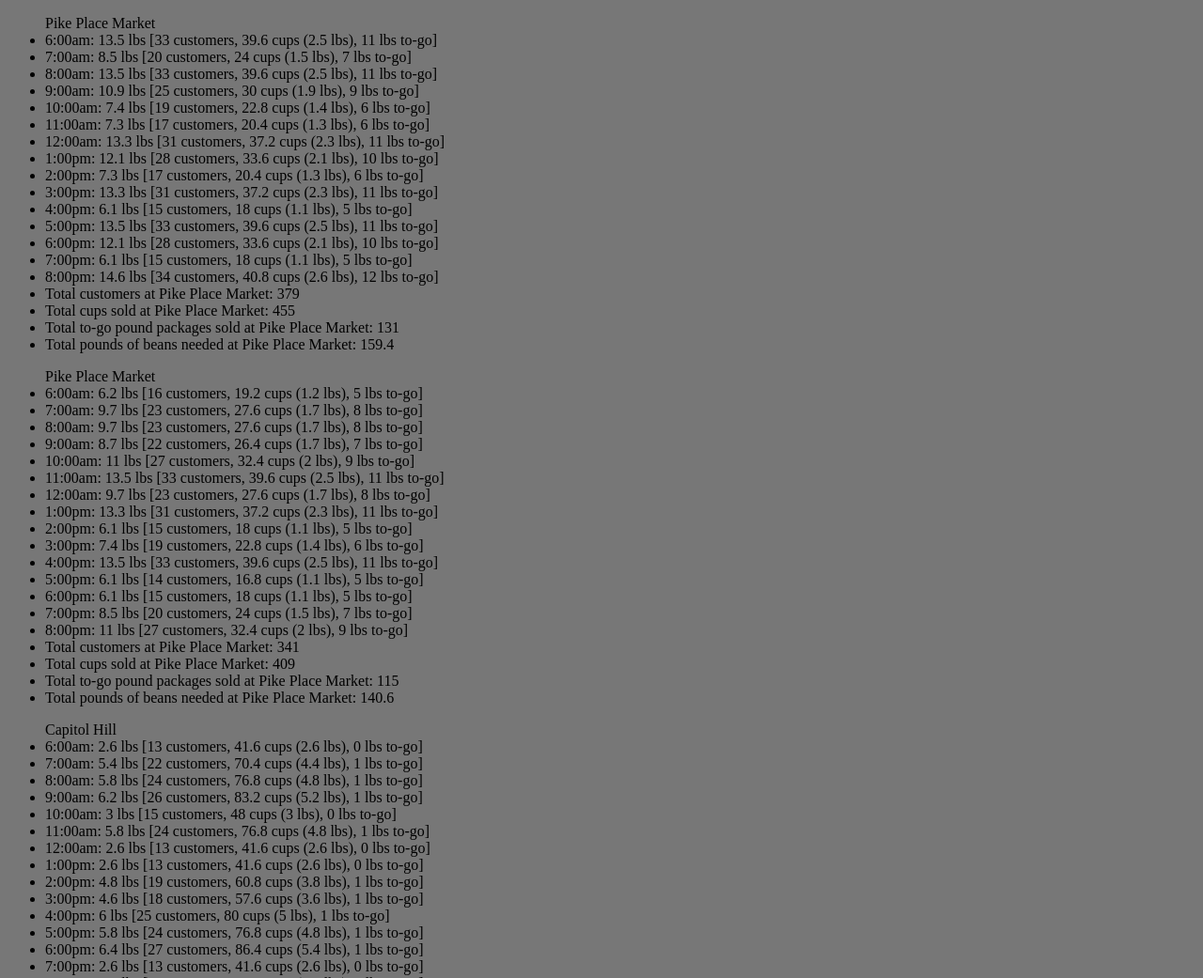
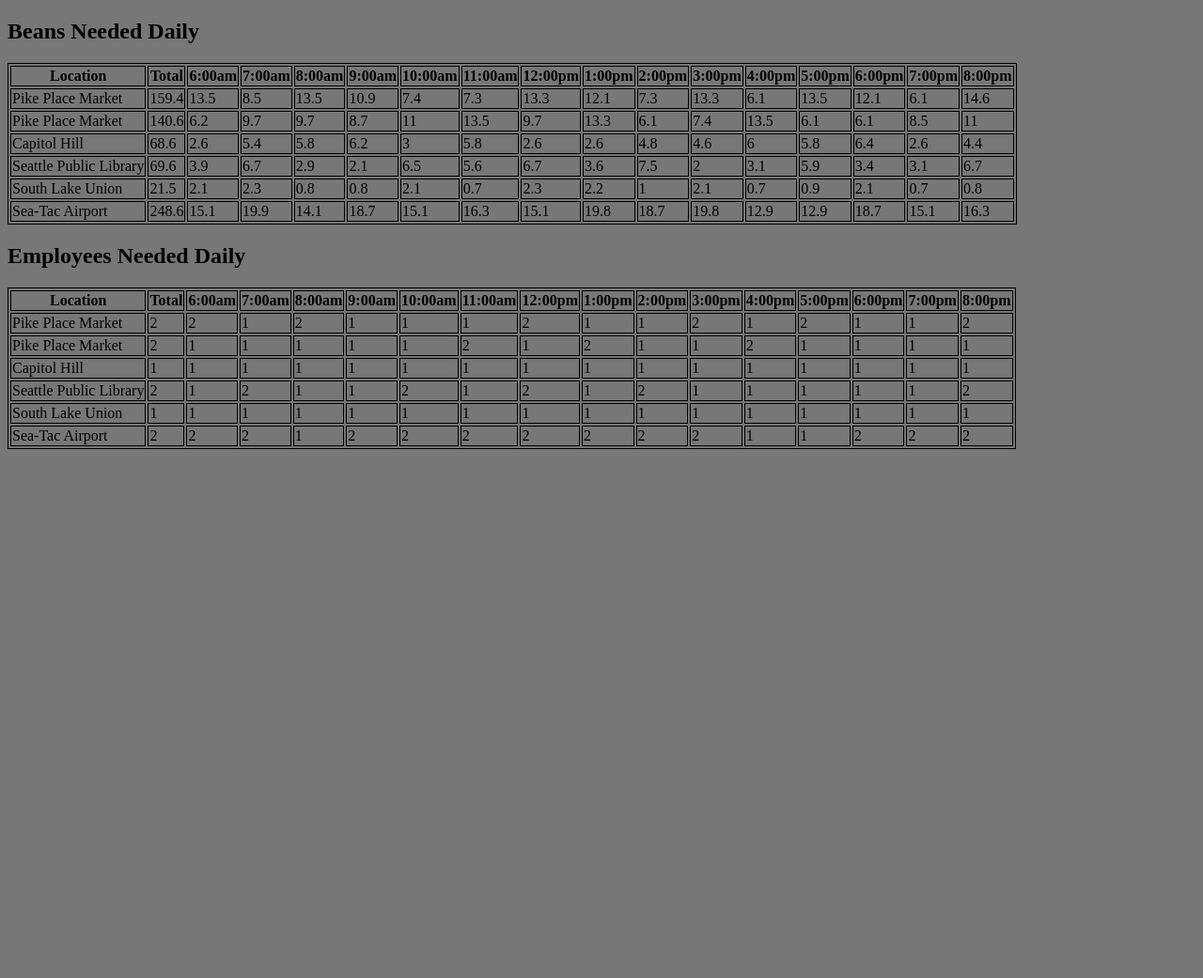
Before and after one commit to titandino/class06-coffee, a plain HTML site: page data.html in a window 1280 px wide. Shown: the top 1041 px of the page at 94% size. After the commit the page ends 800 px from the top, so only its background shows below. Drawn offline with Linux system fonts and the light colour scheme.

Commit message:
Lists turned into tables. Added simple table styling to CSS

```diff
--- a/app.js
+++ b/app.js
@@ -1,18 +1,12 @@
-var locations = [];
-locations.push(new CoffeeShop('Pike Place Market', 14, 35, 1.2, 0.34));
-locations.push(new CoffeeShop('Pike Place Market', 14, 35, 1.2, 0.34));
-locations.push(new CoffeeShop('Capitol Hill', 12, 28, 3.2, 0.03));
-locations.push(new CoffeeShop('Seattle Public Library', 9, 45, 2.6, 0.02));
-locations.push(new CoffeeShop('South Lake Union', 5, 18, 1.3, 0.04));
-locations.push(new CoffeeShop('Sea-Tac Airport', 28, 44, 1.1, 0.41));
-
 function CoffeeShop(location, minCust, maxCust, avgCups, avgLbs) {
   this.locName = location;
   this.minCust = minCust;
   this.maxCust = maxCust;
   this.avgCups = avgCups;
   this.avgLbs = avgLbs;
-};
+  this.maxEmployeesNeeded = 0;
+  this.projectAll();
+}
 
 CoffeeShop.prototype.generateCustomers = function() {
   this.customersHourly = [];
@@ -54,6 +48,8 @@ CoffeeShop.prototype.projectEmployeesPH = function() {
   this.employeesHourly = [];
   for (var i = 0;i < 15;i++) {
     this.employeesHourly[i] = Math.ceil((this.customersHourly[i] * 2) / 60);
+    if (this.maxEmployeesNeeded < this.employeesHourly[i])
+      this.maxEmployeesNeeded = this.employeesHourly[i];
   }
 };
 
@@ -65,29 +61,61 @@ CoffeeShop.prototype.projectAll = function() {
   this.projectEmployeesPH();
 };
 
-CoffeeShop.prototype.appendDisplayList = function() {
-  var list = document.createElement('ul');
-  list.textContent = this.locName;
-  this.projectAll();
-  for(var i = 0;i < this.customersHourly.length;i++) {
-    addListItem(list, hourToTime(i) + ': ' + round(this.beansPerCupHourly[i] + this.togoHourly[i], 10) + ' lbs [' + this.customersHourly[i] + ' customers, ' +
-    round(this.cupsHourly[i], 10) + ' cups (' + round(this.beansPerCupHourly[i], 10) + ' lbs), ' + this.togoHourly[i] + ' lbs to-go]');
-  };
-  addListItem(list, 'Total customers at ' + this.locName + ': ' + this.totalCustomers);
-  addListItem(list, 'Total cups sold at ' + this.locName + ': ' + Math.round(this.totalCups));
-  addListItem(list, 'Total to-go pound packages sold at ' + this.locName + ': ' + this.totalToGo);
-  addListItem(list, 'Total pounds of beans needed at ' + this.locName + ': ' + round(this.beanTotal, 10));
-  document.getElementById('res-display').appendChild(list);
+CoffeeShop.prototype.displaySalesData = function() {
+  var table = document.getElementById('sales-table');
+  var shopRow = document.createElement('tr');
+  appendNewElement(shopRow, 'td', this.locName);
+  appendNewElement(shopRow, 'td', round(this.beanTotal, 10));
+  for (var i = 0;i < this.beansPerCupHourly.length;i++) {
+    appendNewElement(shopRow, 'td', round((this.beansPerCupHourly[i] + this.togoHourly[i]), 10));
+  }
+  table.appendChild(shopRow);
 };
 
-function addListItem(list, text) {
-  var listItem = document.createElement('li');
-  listItem.textContent = text;
-  list.appendChild(listItem);
+CoffeeShop.prototype.displayEmployeesData = function() {
+  var table = document.getElementById('employees-table');
+  var shopRow = document.createElement('tr');
+  appendNewElement(shopRow, 'td', this.locName);
+  appendNewElement(shopRow, 'td', this.maxEmployeesNeeded);
+  for (var i = 0;i < this.employeesHourly.length;i++) {
+    appendNewElement(shopRow, 'td', this.employeesHourly[i]);
+  }
+  table.appendChild(shopRow);
+};
+
+function main() {
+  var locations = [];
+  locations.push(new CoffeeShop('Pike Place Market', 14, 35, 1.2, 0.34));
+  locations.push(new CoffeeShop('Pike Place Market', 14, 35, 1.2, 0.34));
+  locations.push(new CoffeeShop('Capitol Hill', 12, 28, 3.2, 0.03));
+  locations.push(new CoffeeShop('Seattle Public Library', 9, 45, 2.6, 0.02));
+  locations.push(new CoffeeShop('South Lake Union', 5, 18, 1.3, 0.04));
+  locations.push(new CoffeeShop('Sea-Tac Airport', 28, 44, 1.1, 0.41));
+
+  createShopTable('sales-table');
+  createShopTable('employees-table');
+
+  for (var i = 0;i < locations.length;i++) {
+    locations[i].displaySalesData();
+    locations[i].displayEmployeesData();
+  }
 }
 
-for (var i = 0;i < locations.length;i++) {
-  locations[i].appendDisplayList();
+function createShopTable(tableName) {
+  var table = document.getElementById(tableName);
+  var header = document.createElement('tr');
+  appendNewElement(header, 'th', 'Location');
+  appendNewElement(header, 'th', 'Total');
+  for (var i = 0;i < 15;i++) {
+    appendNewElement(header, 'th', hourToTime(i));
+  }
+  table.appendChild(header);
+}
+
+function appendNewElement(parent, elementType, text) {
+  var ele = document.createElement(elementType);
+  ele.textContent = text;
+  parent.appendChild(ele);
 }
 
 function randInt(min, max) {
@@ -100,5 +128,7 @@ function round(number, dec) {
 
 function hourToTime(hour) {
   var hours = [6, 7, 8, 9, 10, 11, 12, 1, 2, 3, 4, 5, 6, 7, 8, 9];
-  return hours[hour] + ':00' + (hour > 6 ? 'pm' : 'am');
+  return hours[hour] + ':00' + (hour > 5 ? 'pm' : 'am');
 }
+
+main();
--- a/data.html
+++ b/data.html
@@ -6,7 +6,10 @@
     <link rel="stylesheet" href="style.css" charset="utf-8">
   </head>
   <body>
-    <section id="res-display"></section>
+    <section class="table-display">
+      <table id="sales-table"><h2>Beans Needed Daily</h2></table>
+      <table id="employees-table"><h2>Employees Needed Daily</h2></table>
+    </section>
     <script src="app.js" charset="utf-8"></script>
   </body>
 </html>
--- a/style.css
+++ b/style.css
@@ -1,3 +1,7 @@
 body {
   background-color: #777
 }
+
+.table-display table, th, td {
+  border: 1px solid black;
+}
```
